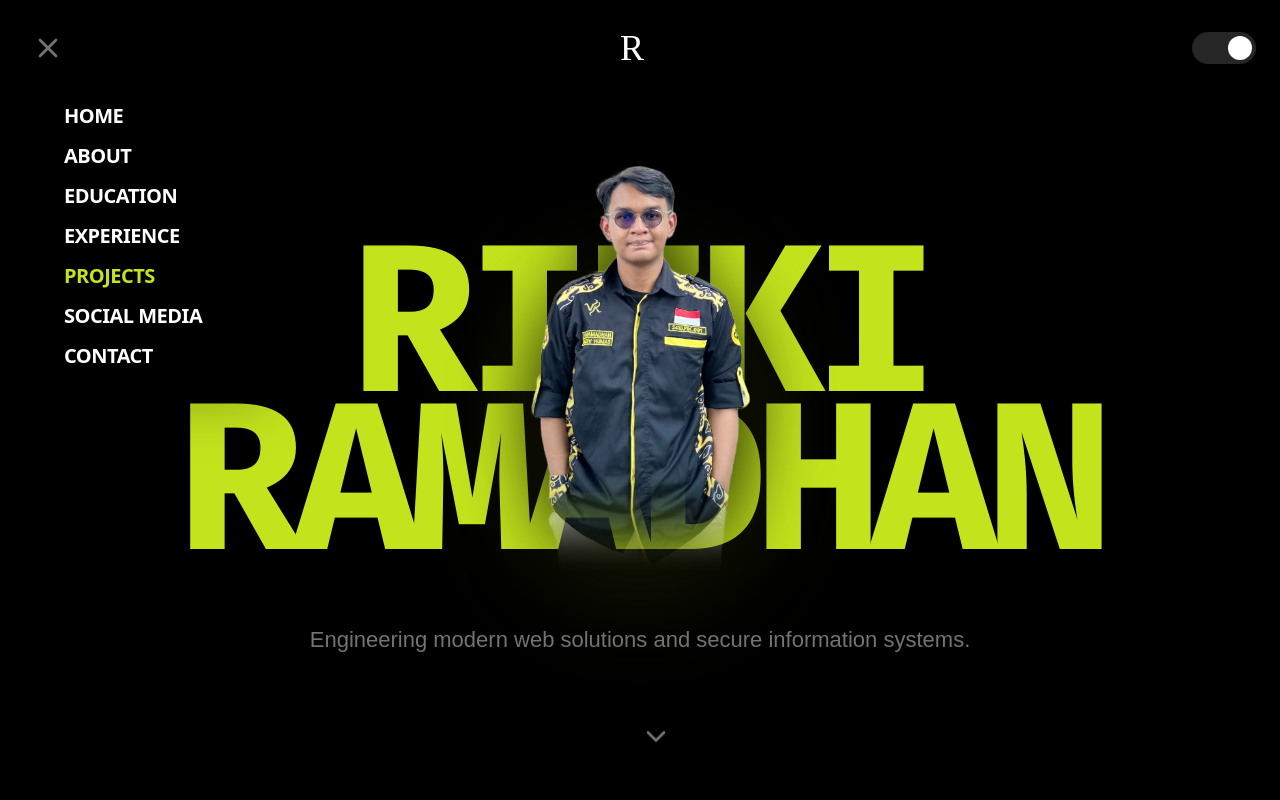
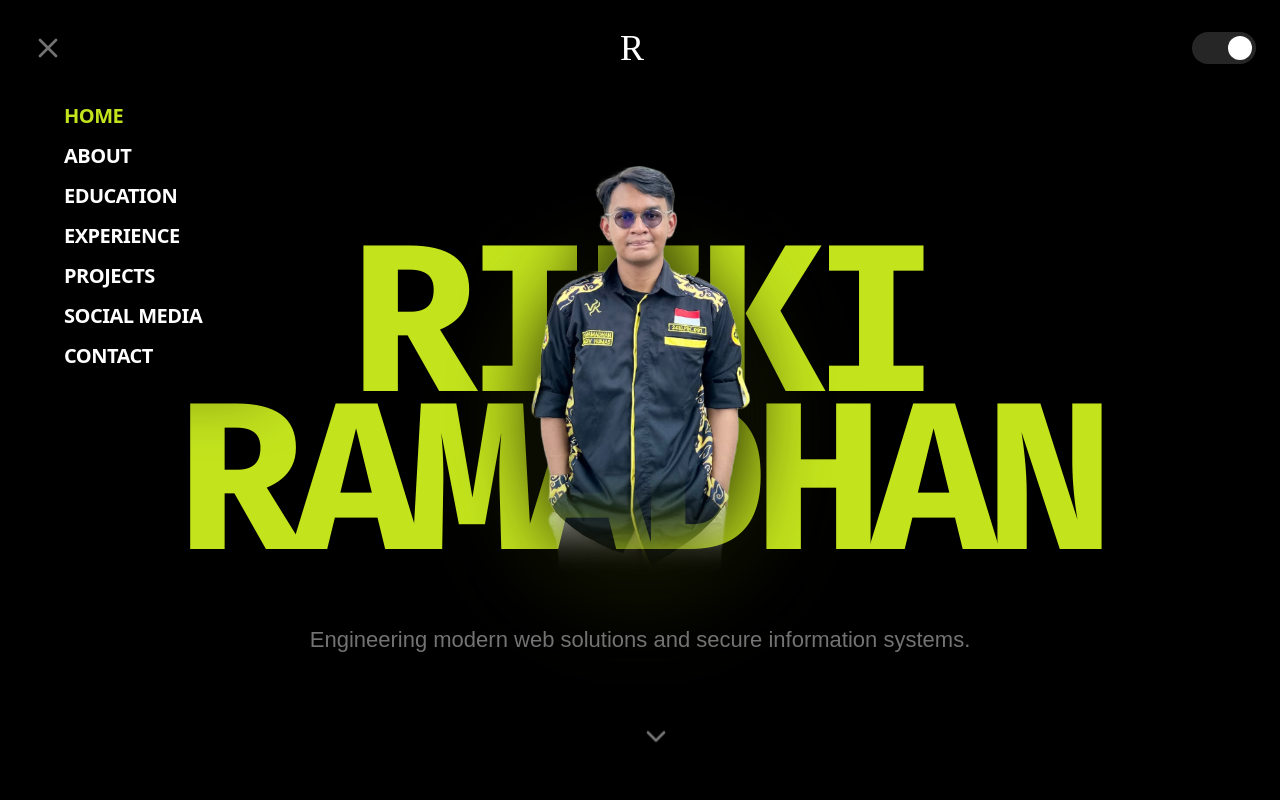
Before and after one commit to rramadhaan15/portofolio, a React (Vite) app: page / in a window 1280 px wide. Both pictures are taken after a click on the button 48 px from the left and 48 px from the top of the page. Shown: the top 800 px of the page. Built offline with nearby package versions, Linux system fonts and the light colour scheme; a web font is replaced by a local one.

Commit message:
Final Section Projects

```diff
--- a/components/ui/portfolio-hero.tsx
+++ b/components/ui/portfolio-hero.tsx
@@ -97,29 +97,87 @@ export default function Component() {
 
   useEffect(() => {
     const handleScroll = () => {
-      const scrollPosition = window.scrollY + 250;
-      const sections = [
-        { name: "HOME", el: document.getElementById("hero") },
-        { name: "ABOUT", el: document.getElementById("about") },
-        { name: "EDUCATION", el: document.getElementById("education") },
-        { name: "EXPERIENCE", el: document.getElementById("experience") },
-        { name: "PROJECTS", el: document.getElementById("projects") },
-        { name: "SOCIAL MEDIA", el: document.getElementById("socials") || document.getElementById("contact") },
+      const scrollY = window.scrollY;
+      const viewportHeight = window.innerHeight;
+      const documentHeight = document.documentElement.scrollHeight;
+
+      // 1. Extreme Top Boundary (Hero / Home)
+      if (scrollY < 120) {
+        setActiveSection("HOME");
+        return;
+      }
+
+      // 2. Extreme Bottom Boundary (Social Media / Contact)
+      if (scrollY + viewportHeight >= documentHeight - 120) {
+        setActiveSection("SOCIAL MEDIA");
+        return;
+      }
+
+      // 3. Section Definitions (in exact vertical DOM order)
+      const sectionDefinitions = [
+        { name: "HOME", id: "hero" },
+        { name: "ABOUT", id: "about" },
+        { name: "EDUCATION", id: "education" },
+        { name: "EXPERIENCE", id: "experience" },
+        { name: "PROJECTS", id: "projects" },
+        { name: "SOCIAL MEDIA", id: "socials" },
       ];
 
-      for (let i = sections.length - 1; i >= 0; i--) {
-        const section = sections[i];
-        if (section.el && section.el.offsetTop <= scrollPosition) {
-          setActiveSection(section.name);
+      // Measure using user's focus point at 35% of viewport height
+      const focusPoint = viewportHeight * 0.35;
+
+      // Check each section from bottom to top
+      for (let i = sectionDefinitions.length - 1; i >= 0; i--) {
+        const { name, id } = sectionDefinitions[i];
+        const rawEl = document.getElementById(id);
+        if (!rawEl) continue;
+
+        // CRITICAL FIX: For GSAP pinned elements (like #projects), measure the .pin-spacer parent
+        // which reflects the true page scroll height and position, avoiding child offsetTop=0 bug!
+        const targetEl = (rawEl.closest(".pin-spacer") as HTMLElement) || rawEl;
+        const rect = targetEl.getBoundingClientRect();
+
+        // Check if focus point is vertically inside this section
+        if (rect.top <= focusPoint && rect.bottom > focusPoint) {
+          setActiveSection(name);
           return;
         }
       }
-      setActiveSection("HOME");
+
+      // Fallback: choose the section with the largest visible portion
+      let maxVisible = 0;
+      let dominantSection = "HOME";
+
+      for (const { name, id } of sectionDefinitions) {
+        const rawEl = document.getElementById(id);
+        if (!rawEl) continue;
+
+        const targetEl = (rawEl.closest(".pin-spacer") as HTMLElement) || rawEl;
+        const rect = targetEl.getBoundingClientRect();
+        const visibleHeight = Math.max(0, Math.min(rect.bottom, viewportHeight) - Math.max(rect.top, 0));
+
+        if (visibleHeight > maxVisible) {
+          maxVisible = visibleHeight;
+          dominantSection = name;
+        }
+      }
+
+      if (maxVisible > 0) {
+        setActiveSection(dominantSection);
+      }
     };
 
     window.addEventListener("scroll", handleScroll, { passive: true });
-    handleScroll();
-    return () => window.removeEventListener("scroll", handleScroll);
+    window.addEventListener("resize", handleScroll, { passive: true });
+
+    // Initial check after slight delay to allow GSAP pins to register
+    const timer = setTimeout(handleScroll, 300);
+
+    return () => {
+      clearTimeout(timer);
+      window.removeEventListener("scroll", handleScroll);
+      window.removeEventListener("resize", handleScroll);
+    };
   }, []);
 
   useEffect(() => {
@@ -160,9 +218,7 @@ export default function Component() {
   ];
 
   const isItemActive = (label: string) => {
-    if (activeSection === label) return true;
-    if (label === "CONTACT" && activeSection === "SOCIAL MEDIA") return true;
-    return false;
+    return activeSection === label;
   };
 
   return (
@@ -224,18 +280,14 @@ export default function Component() {
                       onClick={(e) => {
                         setIsMenuOpen(false);
                         e.preventDefault();
-                        if (item.href === "#about") {
-                          document.getElementById("about")?.scrollIntoView({ behavior: "smooth" });
-                        } else if (item.href === "#education") {
-                          document.getElementById("education")?.scrollIntoView({ behavior: "smooth" });
-                        } else if (item.href === "#socials" || item.href === "#contact") {
-                          (document.getElementById("socials") || document.getElementById("contact"))?.scrollIntoView({ behavior: "smooth" });
-                        } else if (item.href === "#" || item.href === "#hero") {
+                        setActiveSection(item.label);
+                        if (item.href === "#" || item.href === "#hero") {
                           window.scrollTo({ top: 0, behavior: "smooth" });
                         } else {
                           const target = document.querySelector(item.href);
                           if (target) {
-                            target.scrollIntoView({ behavior: "smooth" });
+                            const scrollTarget = (target.closest(".pin-spacer") as HTMLElement) || target;
+                            scrollTarget.scrollIntoView({ behavior: "smooth" });
                           }
                         }
                       }}
--- a/src/components/ui/portfolio-hero.tsx
+++ b/src/components/ui/portfolio-hero.tsx
@@ -97,29 +97,87 @@ export default function Component() {
 
   useEffect(() => {
     const handleScroll = () => {
-      const scrollPosition = window.scrollY + 250;
-      const sections = [
-        { name: "HOME", el: document.getElementById("hero") },
-        { name: "ABOUT", el: document.getElementById("about") },
-        { name: "EDUCATION", el: document.getElementById("education") },
-        { name: "EXPERIENCE", el: document.getElementById("experience") },
-        { name: "PROJECTS", el: document.getElementById("projects") },
-        { name: "SOCIAL MEDIA", el: document.getElementById("socials") || document.getElementById("contact") },
+      const scrollY = window.scrollY;
+      const viewportHeight = window.innerHeight;
+      const documentHeight = document.documentElement.scrollHeight;
+
+      // 1. Extreme Top Boundary (Hero / Home)
+      if (scrollY < 120) {
+        setActiveSection("HOME");
+        return;
+      }
+
+      // 2. Extreme Bottom Boundary (Social Media / Contact)
+      if (scrollY + viewportHeight >= documentHeight - 120) {
+        setActiveSection("SOCIAL MEDIA");
+        return;
+      }
+
+      // 3. Section Definitions (in exact vertical DOM order)
+      const sectionDefinitions = [
+        { name: "HOME", id: "hero" },
+        { name: "ABOUT", id: "about" },
+        { name: "EDUCATION", id: "education" },
+        { name: "EXPERIENCE", id: "experience" },
+        { name: "PROJECTS", id: "projects" },
+        { name: "SOCIAL MEDIA", id: "socials" },
       ];
 
-      for (let i = sections.length - 1; i >= 0; i--) {
-        const section = sections[i];
-        if (section.el && section.el.offsetTop <= scrollPosition) {
-          setActiveSection(section.name);
+      // Measure using user's focus point at 35% of viewport height
+      const focusPoint = viewportHeight * 0.35;
+
+      // Check each section from bottom to top
+      for (let i = sectionDefinitions.length - 1; i >= 0; i--) {
+        const { name, id } = sectionDefinitions[i];
+        const rawEl = document.getElementById(id);
+        if (!rawEl) continue;
+
+        // CRITICAL FIX: For GSAP pinned elements (like #projects), measure the .pin-spacer parent
+        // which reflects the true page scroll height and position, avoiding child offsetTop=0 bug!
+        const targetEl = (rawEl.closest(".pin-spacer") as HTMLElement) || rawEl;
+        const rect = targetEl.getBoundingClientRect();
+
+        // Check if focus point is vertically inside this section
+        if (rect.top <= focusPoint && rect.bottom > focusPoint) {
+          setActiveSection(name);
           return;
         }
       }
-      setActiveSection("HOME");
+
+      // Fallback: choose the section with the largest visible portion
+      let maxVisible = 0;
+      let dominantSection = "HOME";
+
+      for (const { name, id } of sectionDefinitions) {
+        const rawEl = document.getElementById(id);
+        if (!rawEl) continue;
+
+        const targetEl = (rawEl.closest(".pin-spacer") as HTMLElement) || rawEl;
+        const rect = targetEl.getBoundingClientRect();
+        const visibleHeight = Math.max(0, Math.min(rect.bottom, viewportHeight) - Math.max(rect.top, 0));
+
+        if (visibleHeight > maxVisible) {
+          maxVisible = visibleHeight;
+          dominantSection = name;
+        }
+      }
+
+      if (maxVisible > 0) {
+        setActiveSection(dominantSection);
+      }
     };
 
     window.addEventListener("scroll", handleScroll, { passive: true });
-    handleScroll();
-    return () => window.removeEventListener("scroll", handleScroll);
+    window.addEventListener("resize", handleScroll, { passive: true });
+
+    // Initial check after slight delay to allow GSAP pins to register
+    const timer = setTimeout(handleScroll, 300);
+
+    return () => {
+      clearTimeout(timer);
+      window.removeEventListener("scroll", handleScroll);
+      window.removeEventListener("resize", handleScroll);
+    };
   }, []);
 
   useEffect(() => {
@@ -160,9 +218,7 @@ export default function Component() {
   ];
 
   const isItemActive = (label: string) => {
-    if (activeSection === label) return true;
-    if (label === "CONTACT" && activeSection === "SOCIAL MEDIA") return true;
-    return false;
+    return activeSection === label;
   };
 
   return (
@@ -224,18 +280,14 @@ export default function Component() {
                       onClick={(e) => {
                         setIsMenuOpen(false);
                         e.preventDefault();
-                        if (item.href === "#about") {
-                          document.getElementById("about")?.scrollIntoView({ behavior: "smooth" });
-                        } else if (item.href === "#education") {
-                          document.getElementById("education")?.scrollIntoView({ behavior: "smooth" });
-                        } else if (item.href === "#socials" || item.href === "#contact") {
-                          (document.getElementById("socials") || document.getElementById("contact"))?.scrollIntoView({ behavior: "smooth" });
-                        } else if (item.href === "#" || item.href === "#hero") {
+                        setActiveSection(item.label);
+                        if (item.href === "#" || item.href === "#hero") {
                           window.scrollTo({ top: 0, behavior: "smooth" });
                         } else {
                           const target = document.querySelector(item.href);
                           if (target) {
-                            target.scrollIntoView({ behavior: "smooth" });
+                            const scrollTarget = (target.closest(".pin-spacer") as HTMLElement) || target;
+                            scrollTarget.scrollIntoView({ behavior: "smooth" });
                           }
                         }
                       }}
```
Also changed, not shown: 5 other files (tests, documents, lock files or other folders).
